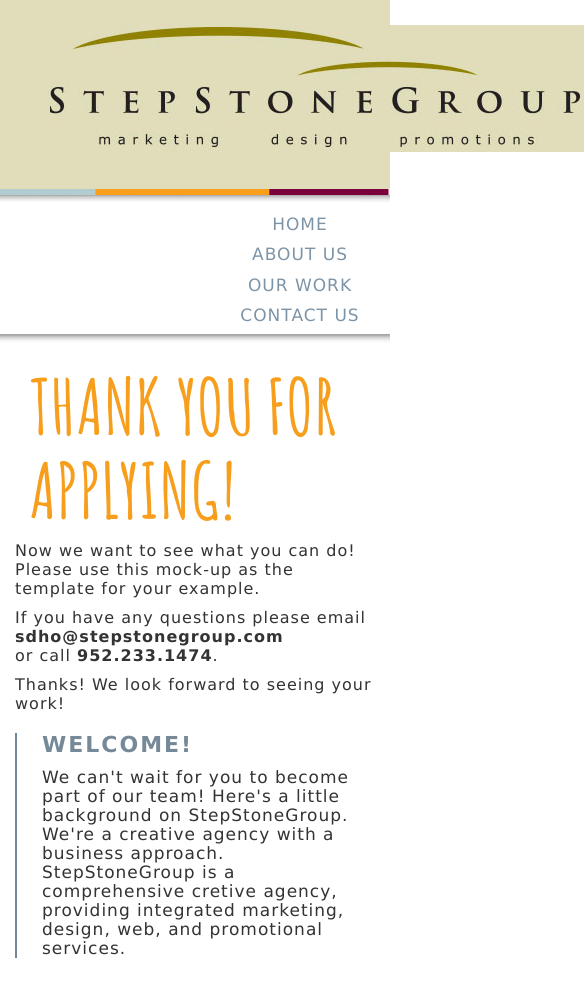
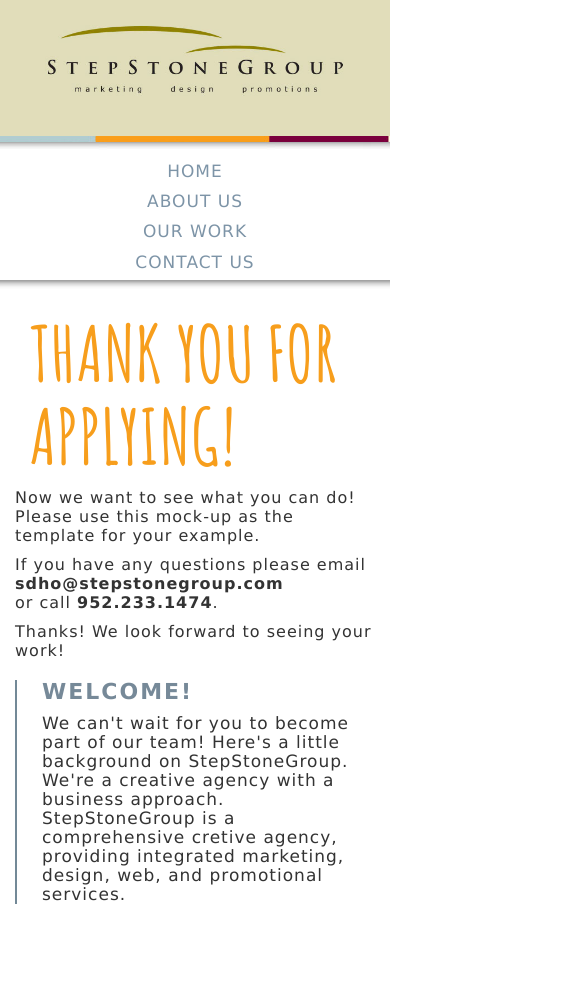
Before and after one commit to jcummins/stepstonemockup, a plain HTML site: page index.html in a window 390 px wide. Shown: the whole page, 585 px wide, since content can reach past the window. After the commit the page ends 934 px from the top, so only its background shows below. Drawn offline with nearby package versions, Linux system fonts and the light colour scheme.

Commit message:
Fixed responsive logo.

```diff
--- a/css/main.css
+++ b/css/main.css
@@ -17,9 +17,14 @@
 
 #logo {
   background-color: #e1ddba;
-  height: 189px;
+  height: auto;
   padding-top: 5px;
   margin-bottom:0px;
+}
+
+#logo img {
+    max-width: 100%;
+    height: auto;
 }
 
 #nav-topcolors {
@@ -36,7 +41,7 @@
   text-align: center;
   margin-left:auto;
   margin-right:auto;
-  width:600px;
+  max-width:600px;
 }
 
 #nav-items, #nav-items a, #nav-items a:active, #nav-items a:hover, #nav-items a:visited {
```
